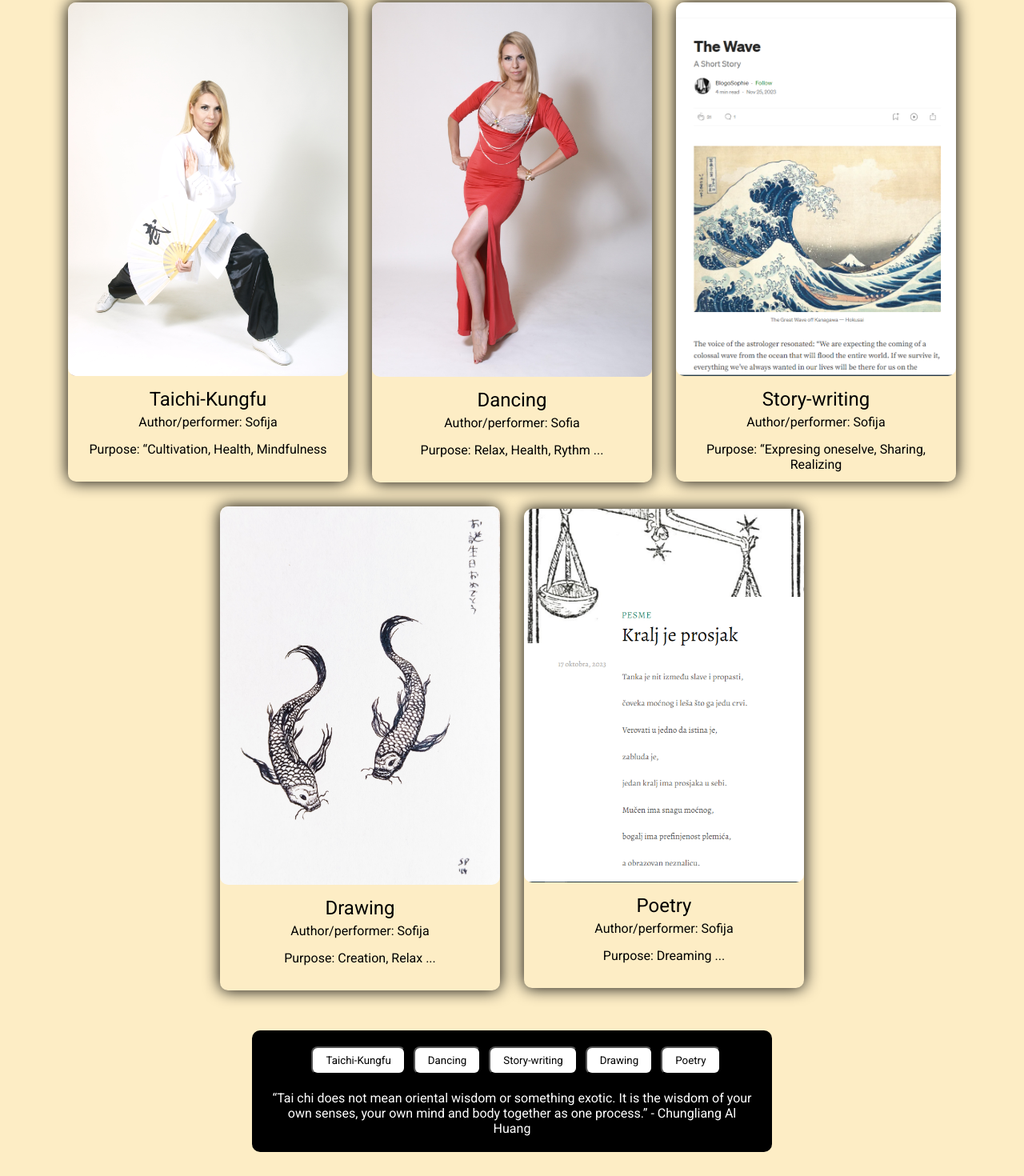
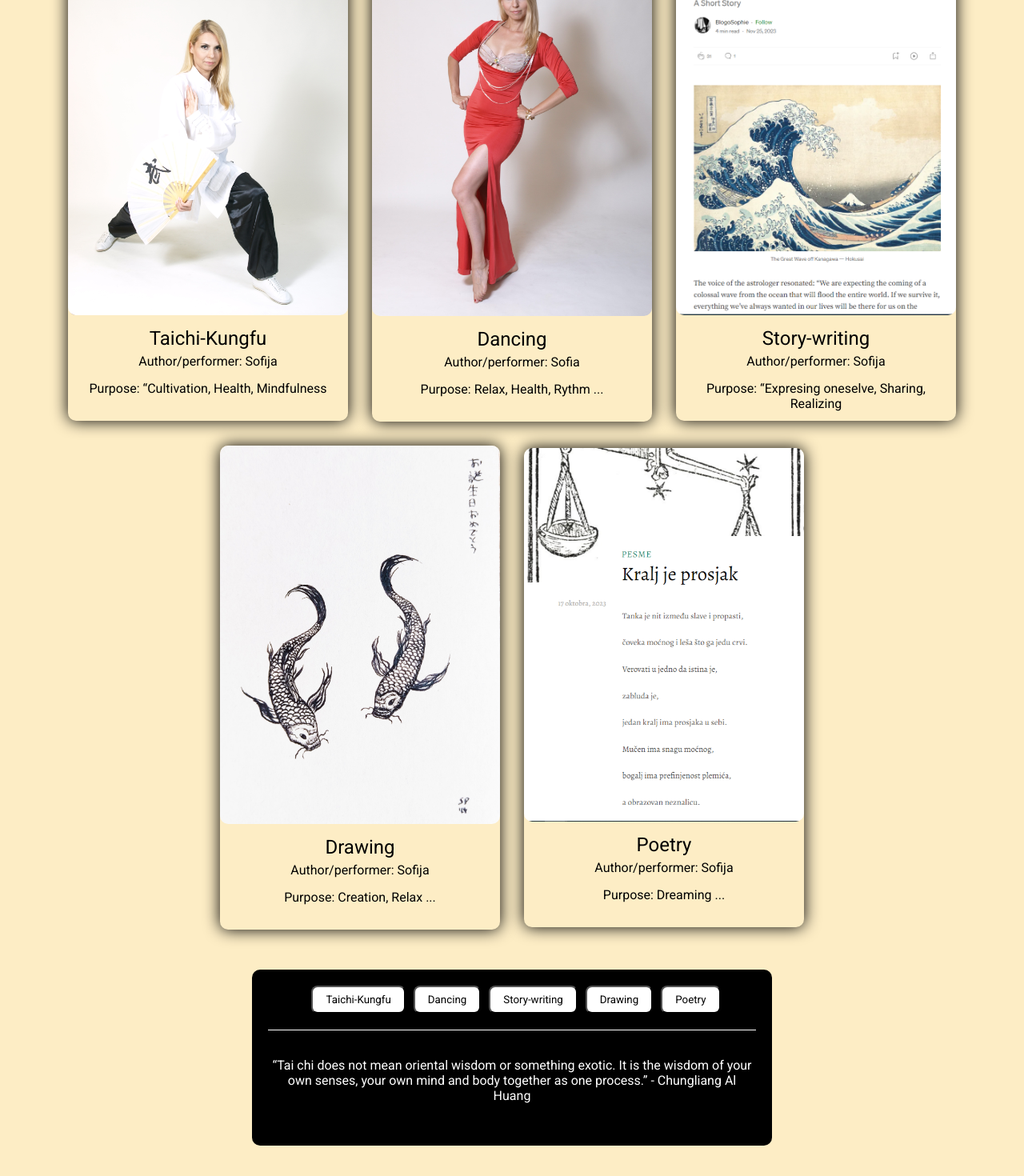
Before and after one commit to XiaoMaoBee/react-web-engeto-final, a React (Create React App) app: page / in a window 1280 px wide. Shown: the part 636-2106 px from the top of the page at 80% size. Built offline with nearby package versions, Linux system fonts and the light colour scheme.

Commit message:
Refactoring po kontrole: ApiQR - odstraněn useEffect, změna proměnné url na URL, SentenceChanger - odstraněn useEffect a useState , Presentation.js - componenty vypsány pomocí map() místo manuálně, css soubory přejmenovány na camel-case

```diff
--- a/src/App.js
+++ b/src/App.js
@@ -1,4 +1,4 @@
-import "./App.css";
+import "./app.css";
 import { BrowserRouter, Routes, Route } from 'react-router-dom'
 import Home from "./pages/Home";
 import Api from "./pages/ApiPage";
--- a/src/components/ApiQR.js
+++ b/src/components/ApiQR.js
@@ -1,5 +1,4 @@
-// import { json } from 'react-router-dom';
-import './ApiQR.css';
+import './apiQR.css';
 import { useState, useEffect } from 'react'
 
 
@@ -8,7 +7,7 @@ const ApiQR = () => {
     const [userUrl, setUserUrl] = useState('');
     const [inputString, setInputString] = useState('');
 
-    let url  = `https://api.qrserver.com/v1/create-qr-code/?size=150x150&data=https://`
+    const URL  = `https://api.qrserver.com/v1/create-qr-code/?size=150x150&data=https://`
 
     const formSubmit = (e) => {
         e.preventDefault()
@@ -18,27 +17,20 @@ const ApiQR = () => {
         }
     }
 
-
-    useEffect( () => {
-        url = `https://api.qrserver.com/v1/create-qr-code/?size=150x150&data=https://`
-
-    }, [])
-
     const resetQR = () => {
         setUserUrl('')
         setInputString('')
     }
 
-
     return <section className='api-container'>
         <div>
         <form onSubmit={formSubmit} className='form-box'>
             <input type="text"
-                   placeholder='Enter URL in shape <wanted-url.com>'
-                   onChange={ (e) => setInputString(e.target.value)}
-                   value={inputString}/>
+                placeholder='Enter URL in shape <wanted-url.com>'
+                onChange={ (e) => setInputString(e.target.value)}
+                value={inputString}/>
 
-            <button onClick={ () => setUserUrl(`${url}${inputString}`)}>Generate QR code</button>
+            <button onClick={ () => setUserUrl(`${URL}${inputString}`)}>Generate QR code</button>
             <button onClick={resetQR}>Reset QR form</button>
 
         </form>
--- a/src/components/ArtCard.js
+++ b/src/components/ArtCard.js
@@ -1,12 +1,12 @@
-import './ArtCard.css';
+import './artCard.css';
 
-const ArtCard = (props) => {
+const ArtCard = ({image, art, artist_name, purpose}) => {
 
     return <div className="card">
-        <img src={props.image} alt="" />
-        <h2>{props.style}</h2>
-        <p>Author/performer: {props.studentName}</p>
-        <p className='purpose'>Purpose: {props.purpose}</p>
+        <img src={image} alt="" />
+        <h2>{art}</h2>
+        <p>Author/performer: {artist_name}</p>
+        <p className='purpose'>Purpose: {purpose}</p>
     </div>
 }
 
--- a/src/components/DescriptionBox.css
+++ b/src/components/DescriptionBox.css
@@ -30,4 +30,8 @@
 
 .description-box p {
     text-align: center;
+    display: flex;
+    align-items: center;
+    height: 125px;
+    border-top: 1px white solid;
 }
--- a/src/components/DescriptionBox.js
+++ b/src/components/DescriptionBox.js
@@ -1,4 +1,4 @@
-import './DescriptionBox.css';
+import './descriptionBox.css';
 import { useState } from 'react';
 import artDescriptions from '../data'
 
--- a/src/components/Presentation.js
+++ b/src/components/Presentation.js
@@ -1,42 +1,25 @@
-import './Presentation.css';
+import './presentation.css';
 import Card from './ArtCard';
 import data from '../data'
 
 const Presentation = () => {
-    return <section className='presentation-container'>
-        <h1>About Her Arts ...</h1>
+
+return <section className='presentation-container'>
+    <h1>About Her Arts ...</h1>
 
     <div className="cards-container">
 
-        <Card style={data[0].art}
-           image={data[0].image}
-           studentName={data[0].artist_name}
-           purpose={data[0].purpose}
-           />
+        {data.map( (oneCard) => {
+            const {id, art, image, artist_name, purpose} = oneCard;
+            return <div key={id} className="card">
+                <img src={image} alt=""/>
+                <h2>{art}</h2>
+                <p>Author/performer: {artist_name}</p>
+                <p className='purpose'>Purpose: {purpose}</p>
+                </div>
+        })
+    }
 
-        <Card style={data[1].art}
-            image={data[1].image}
-            studentName={data[1].artist_name}
-            purpose={data[1].purpose}
-            />
-
-        <Card style={data[2].art}
-            image={data[2].image}
-            studentName={data[2].artist_name}
-            purpose={data[2].purpose}
-            />
-
-        <Card style={data[3].art}
-            image={data[3].image}
-            studentName={data[3].artist_name}
-            purpose={data[3].purpose}
-            />
-
-        <Card style={data[4].art}
-            image={data[4].image}
-            studentName={data[4].artist_name}
-            purpose={data[4].purpose}
-           />
     </div>
 
 </section>
--- a/src/components/SentenceChanger.js
+++ b/src/components/SentenceChanger.js
@@ -1,22 +1,12 @@
-import './SentenceChanger.css';
+import './sentenceChanger.css';
 import sentences from '../sentences';
-import { useState, useEffect} from 'react';
 
 const SentenceChanger = () => {
 
-    const [sentence, setSentence] = useState(null)
+    return <div className='sentence-box'>
 
-    const changeSentence = () => {
-        let randomNum = Math.floor((Math.random() * 4) );
-        setSentence(sentences[randomNum].sentence)
-    }
+        <p>{sentences[Math.floor(Math.random() * 4)].sentence}</p>
 
-    useEffect( () => {
-        changeSentence();
-    }, [])
-
-    return <div className='sentence-box'>
-        <p>{sentence}</p>
     </div>
 }
 
--- a/src/pages/ApiPage.js
+++ b/src/pages/ApiPage.js
@@ -1,6 +1,6 @@
 import { Link } from "react-router-dom";
 import ApiQR from "../components/ApiQR";
-import './ApiPage.css';
+import './apiPage.css';
 
 const Api = () => {
   return <section className="api-page-container">
--- a/src/pages/Home.js
+++ b/src/pages/Home.js
@@ -1,8 +1,9 @@
 import SentenceChanger from "../components/SentenceChanger";
 import Presentation from "../components/Presentation";
 import DescriptionBox from "../components/DescriptionBox";
+import ArtCard from "../components/ArtCard";
 import { Link } from "react-router-dom";
-import './Home.css'
+import './home.css'
 
 const Home = () => {
     return <section className="app-container">
```
